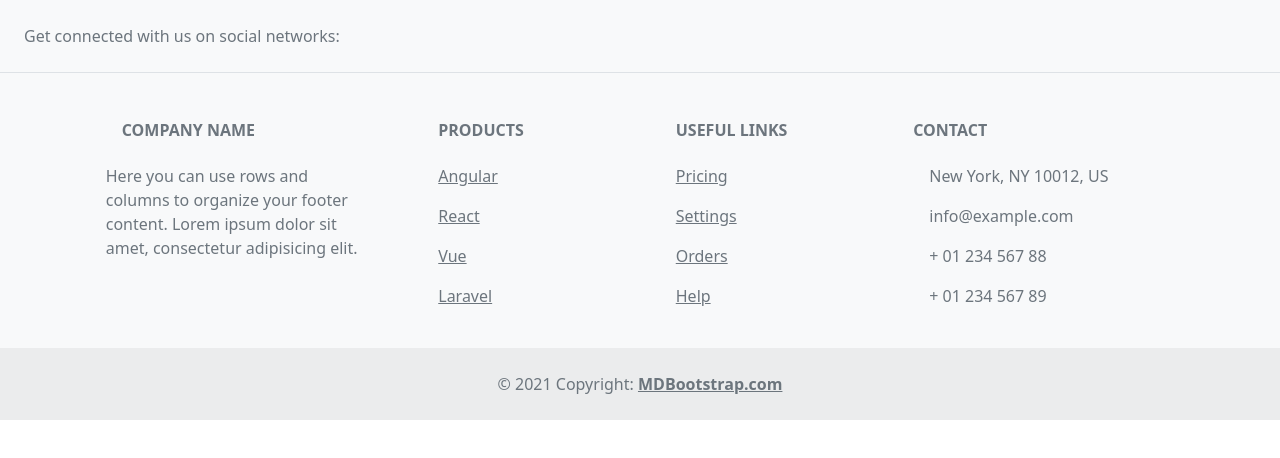
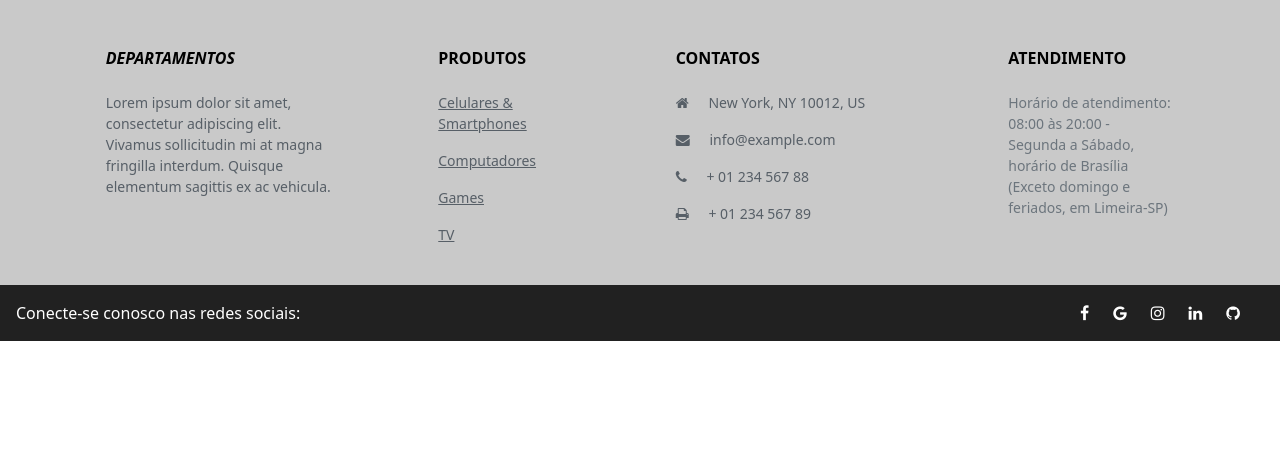
Before and after one commit to vinivizzapc/novo-darkcell, an Angular app: page / in a window 1280 px wide. Shown: the top 458 px of the page. Built offline with nearby package versions, Linux system fonts and the light colour scheme.

Commit message:
feat: criando footer das páginas

```diff
--- a/angular.json
+++ b/angular.json
@@ -28,6 +28,7 @@
             ],
             "styles": [
               "node_modules/bootstrap/dist/css/bootstrap.min.css",
+              "node_modules/font-awesome/css/font-awesome.min.css",
               "src/styles.css"
             ],
             "scripts": []
--- a/package.json
+++ b/package.json
@@ -19,14 +19,10 @@
     "@angular/platform-browser": "~13.2.0",
     "@angular/platform-browser-dynamic": "~13.2.0",
     "@angular/router": "~13.2.0",
-    "@fortawesome/angular-fontawesome": "^0.10.2",
-    "@fortawesome/fontawesome-svg-core": "^6.1.1",
-    "@fortawesome/free-brands-svg-icons": "^6.1.1",
-    "@fortawesome/free-regular-svg-icons": "^6.1.1",
-    "@fortawesome/free-solid-svg-icons": "^6.1.1",
     "@ng-bootstrap/ng-bootstrap": "^12.0.2",
     "@popperjs/core": "^2.10.2",
     "bootstrap": "^5.1.3",
+    "font-awesome": "^4.7.0",
     "rxjs": "~7.5.0",
     "tslib": "^2.3.0",
     "zone.js": "~0.11.4"
--- a/src/app/component/footer/footer.component.css
+++ b/src/app/component/footer/footer.component.css
@@ -0,0 +1,16 @@
+.produtos{
+    font-size: 14px;
+    color: #575F67;
+}
+
+.title-footer{
+    color: #000000;
+}
+
+.txtRedeSocial{
+    text-align: left;
+}
+
+.iconsRedeSocial{
+    text-align: right;
+}
--- a/src/app/component/footer/footer.component.html
+++ b/src/app/component/footer/footer.component.html
@@ -1,127 +1,95 @@
-<!-- Footer -->
-<footer class="text-center text-lg-start bg-light text-muted">
-    <!-- Section: Social media -->
-    <section
-      class="d-flex justify-content-center justify-content-lg-between p-4 border-bottom"
-    >
-      <!-- Left -->
-      <div class="me-5 d-none d-lg-block">
-        <span>Get connected with us on social networks:</span>
-      </div>
-      <!-- Left -->
-
-      <!-- Right -->
-      <div>
-        <a href="" class="me-4 text-reset">
-          <i class="fab fa-facebook-f"></i>
-        </a>
-        <a href="" class="me-4 text-reset">
-          <i class="fab fa-twitter"></i>
-        </a>
-        <a href="" class="me-4 text-reset">
-          <i class="fab fa-google"></i>
-        </a>
-        <a href="" class="me-4 text-reset">
-          <i class="fab fa-instagram"></i>
-        </a>
-        <a href="" class="me-4 text-reset">
-          <i class="fab fa-linkedin"></i>
-        </a>
-        <a href="" class="me-4 text-reset">
-          <i class="fab fa-github"></i>
-        </a>
-      </div>
-      <!-- Right -->
-    </section>
-    <!-- Section: Social media -->
-
-    <!-- Section: Links  -->
-    <section class="">
+<footer class="text-center text-muted" style="background-color: #C9C9C9;">
+    <section class="" style="padding-top: 1px">
       <div class="container text-center text-md-start mt-5">
-        <!-- Grid row -->
         <div class="row mt-3">
-          <!-- Grid column -->
           <div class="col-md-3 col-lg-4 col-xl-3 mx-auto mb-4">
-            <!-- Content -->
             <h6 class="text-uppercase fw-bold mb-4">
-              <i class="fas fa-gem me-3"></i>Company name
+              <i class="fas fa-gem me-3 title-footer">Departamentos</i>
             </h6>
-            <p>
-              Here you can use rows and columns to organize your footer content. Lorem ipsum
-              dolor sit amet, consectetur adipisicing elit.
+            <p class="produtos">
+            Lorem ipsum dolor sit amet,
+            <br>
+            consectetur adipiscing elit.
+            <br>
+            Vivamus sollicitudin mi at magna
+            <br>
+            fringilla interdum. Quisque
+            <br>
+            elementum sagittis ex ac vehicula.
             </p>
           </div>
-          <!-- Grid column -->
 
-          <!-- Grid column -->
           <div class="col-md-2 col-lg-2 col-xl-2 mx-auto mb-4">
-            <!-- Links -->
-            <h6 class="text-uppercase fw-bold mb-4">
-              Products
+            <h6 class="text-uppercase fw-bold mb-4 title-footer">
+                Produtos
             </h6>
-            <p>
-              <a href="#!" class="text-reset">Angular</a>
+            <p class="produtos">
+              <a href="#!" class="text-reset">Celulares & Smartphones</a>
             </p>
-            <p>
-              <a href="#!" class="text-reset">React</a>
+            <p class="produtos">
+              <a href="#!" class="text-reset">Computadores</a>
             </p>
-            <p>
-              <a href="#!" class="text-reset">Vue</a>
+            <p class="produtos">
+              <a href="#!" class="text-reset">Games</a>
             </p>
-            <p>
-              <a href="#!" class="text-reset">Laravel</a>
+            <p class="produtos">
+              <a href="#!" class="text-reset">TV</a>
             </p>
           </div>
-          <!-- Grid column -->
 
-          <!-- Grid column -->
-          <div class="col-md-3 col-lg-2 col-xl-2 mx-auto mb-4">
-            <!-- Links -->
-            <h6 class="text-uppercase fw-bold mb-4">
-              Useful links
+          <div class="col-md-4 col-lg-3 col-xl-3 mx-auto mb-md-0 mb-4">
+            <h6 class="text-uppercase fw-bold mb-4 title-footer">
+                Contatos
             </h6>
-            <p>
-              <a href="#!" class="text-reset">Pricing</a>
+            <p class="produtos">
+                <i class="fa fa-home me-3"></i>
+                New York, NY 10012, US
             </p>
-            <p>
-              <a href="#!" class="text-reset">Settings</a>
+            <p class="produtos">
+                <i class="fa fa-envelope me-3"></i>
+                info@example.com
             </p>
-            <p>
-              <a href="#!" class="text-reset">Orders</a>
-            </p>
-            <p>
-              <a href="#!" class="text-reset">Help</a>
+            <p class="produtos"><i class="fa fa-phone me-3"></i> + 01 234 567 88</p>
+            <p class="produtos"><i class="fa fa-print me-3"></i> + 01 234 567 89</p>
+          </div>
+
+          <div class="col-md-3 col-lg-3 col-xl-2 mx-auto mb-md-0 mb-4">
+            <h6 class="text-uppercase fw-bold mb-4 title-footer">
+                Atendimento
+            </h6>
+            <p style="font-size: 14px;">
+                Horário de atendimento:
+                08:00 às 20:00 -
+                <br>
+                Segunda a Sábado,
+                horário de Brasília
+                (Exceto domingo e feriados, em Limeira-SP)
             </p>
           </div>
-          <!-- Grid column -->
-
-          <!-- Grid column -->
-          <div class="col-md-4 col-lg-3 col-xl-3 mx-auto mb-md-0 mb-4">
-            <!-- Links -->
-            <h6 class="text-uppercase fw-bold mb-4">
-              Contact
-            </h6>
-            <p><i class="fas fa-home me-3"></i> New York, NY 10012, US</p>
-            <p>
-              <i class="fas fa-envelope me-3"></i>
-              info@example.com
-            </p>
-            <p><i class="fas fa-phone me-3"></i> + 01 234 567 88</p>
-            <p><i class="fas fa-print me-3"></i> + 01 234 567 89</p>
-          </div>
-          <!-- Grid column -->
         </div>
-        <!-- Grid row -->
       </div>
     </section>
-    <!-- Section: Links  -->
 
-    <!-- Copyright -->
-    <div class="text-center p-4" style="background-color: rgba(0, 0, 0, 0.05);">
-      © 2021 Copyright:
-      <a class="text-reset fw-bold" href="https://mdbootstrap.com/">MDBootstrap.com</a>
+    <div class="p-3 col-lg-12" style="background-color: #212121; color: #FFFFFF; display: flex;">
+        <div class="col-lg-6 txtRedeSocial">
+            Conecte-se conosco nas redes sociais:
+        </div>
+        <div class="col-lg-6 iconsRedeSocial">
+            <a href="https://www.facebook.com/Clube-DarkCell-102032194807725" class="me-4 text-reset">
+                <i class="fa fa-facebook-f"></i>
+            </a>
+            <a href="" class="me-4 text-reset">
+                <i class="fa fa-google"></i>
+            </a>
+            <a href="https://www.instagram.com/LojaDarkCell/" class="me-4 text-reset">
+                <i class="fa fa-instagram"></i>
+            </a>
+            <a href="" class="me-4 text-reset">
+                <i class="fa fa-linkedin"></i>
+            </a>
+            <a href="" class="me-4 text-reset">
+                <i class="fa fa-github"></i>
+            </a>
+        </div>
     </div>
-
-    <!-- Copyright -->
   </footer>
-  <!-- Footer -->
--- a/src/app/component/footer/footer.component.ts
+++ b/src/app/component/footer/footer.component.ts
@@ -7,6 +7,7 @@ import { Component, OnInit } from '@angular/core';
 })
 export class FooterComponent implements OnInit {
 
+
   constructor() { }
 
   ngOnInit(): void {
```
Also changed, not shown: 1 other file (tests, documents, lock files or other folders).
